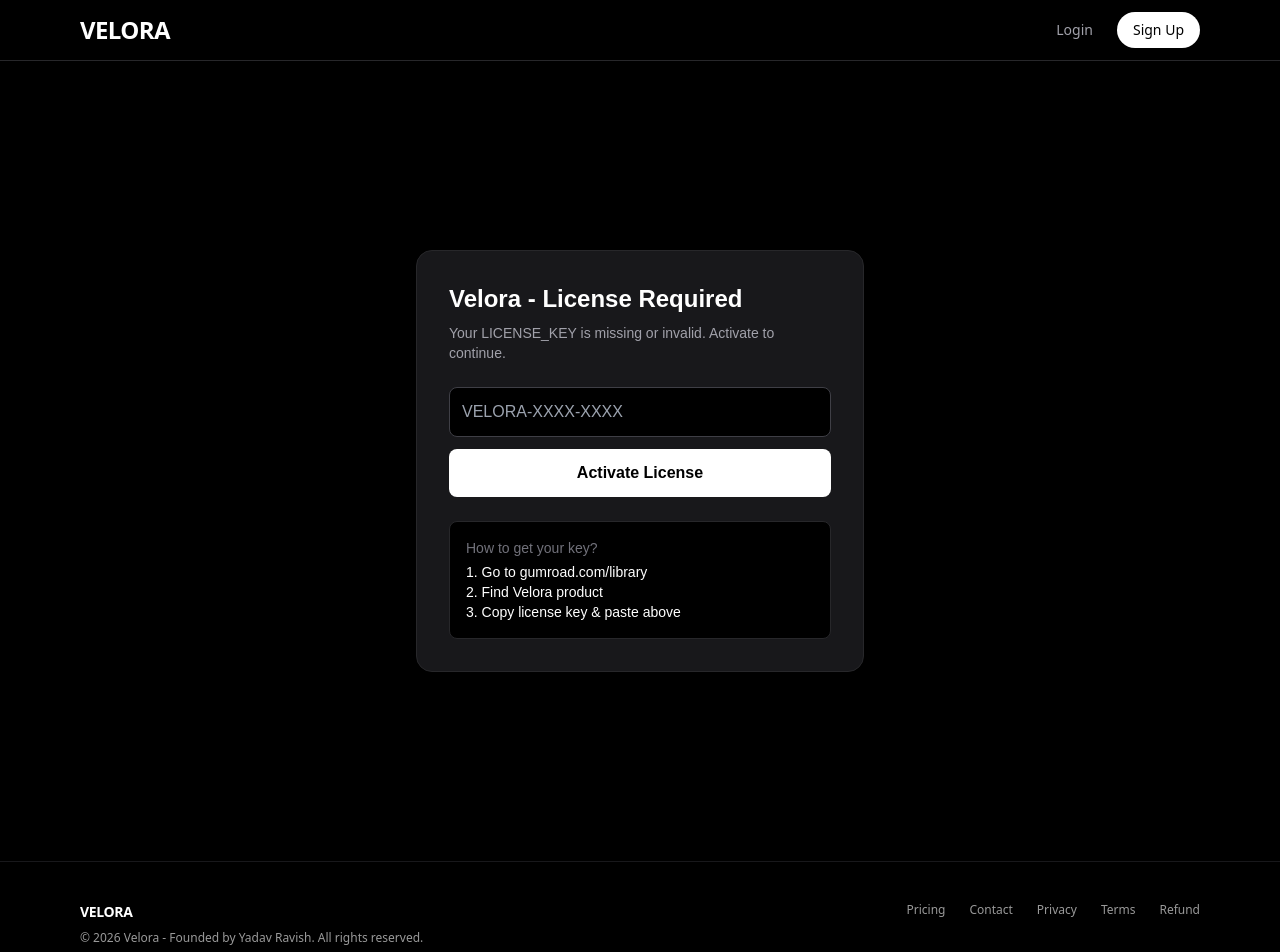
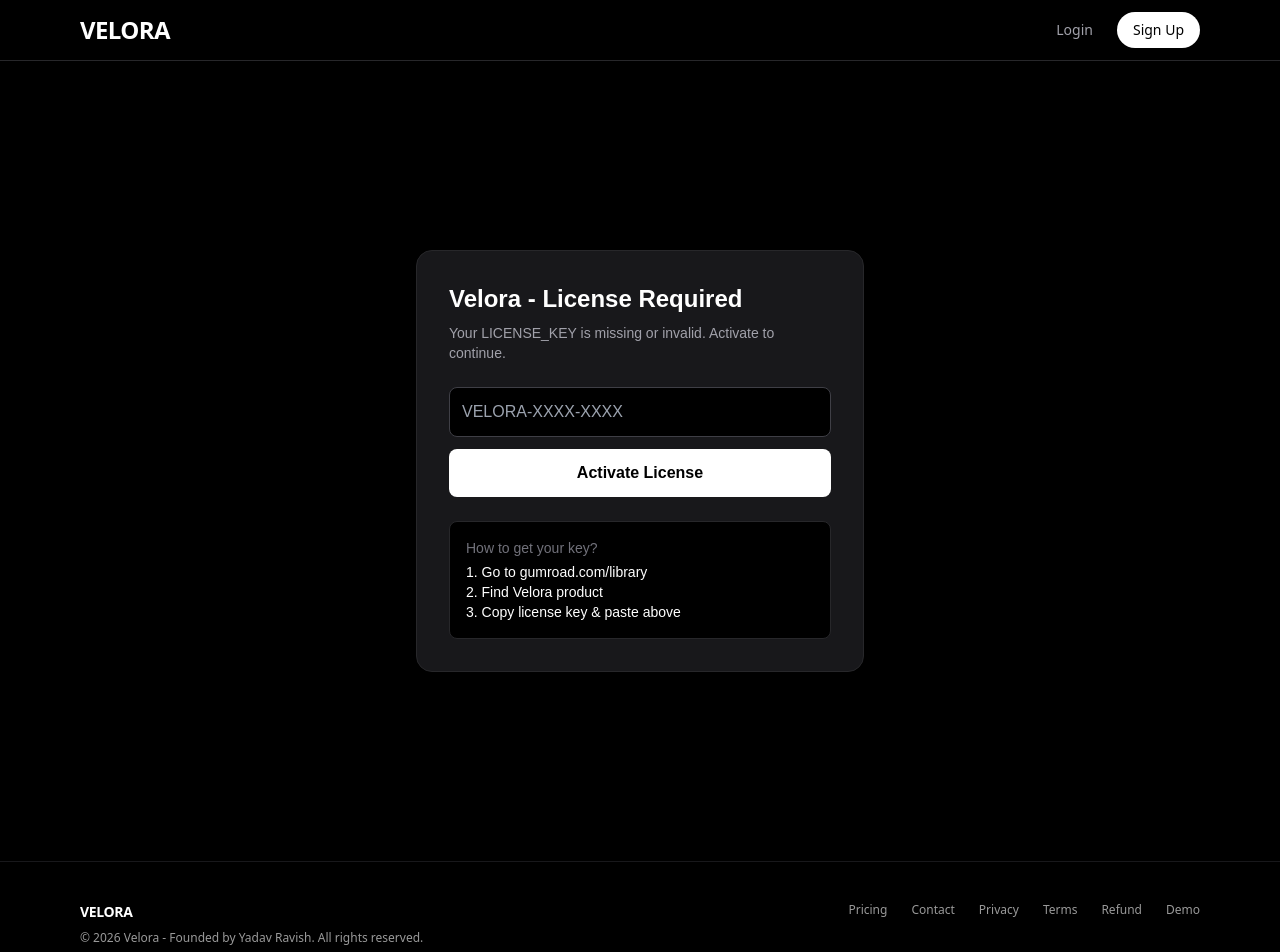
Before and after one commit to Ravs10/saas-starter-kit, a Next.js app: page /activate-license in a window 1280 px wide. Shown: the top 952 px of the page. Built offline with nearby package versions, Linux system fonts and the light colour scheme.

Commit message:
Add demo link to navigation configuration

```diff
--- a/app/config.ts
+++ b/app/config.ts
@@ -64,6 +64,7 @@ export const SITE_CONFIG = {
     { name: "Privacy", href: "/privacy" }, // Links to /app/privacy/page.tsx
     { name: "Terms", href: "/terms" }, // Links to /app/terms/page.tsx
     { name: "Refund", href: "/refund" }, // Links to /app/refund/page.tsx
+    { name: "Demo", href: "/demo" }, // Links to /app/demo
   ],
 
   // ========== NAVBAR CONFIG ==========
```
